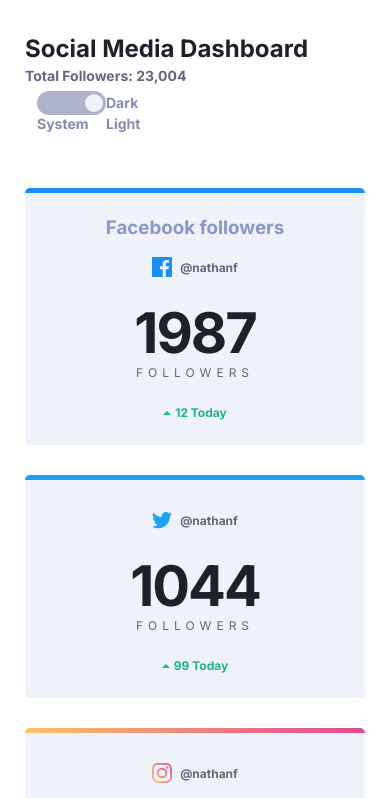
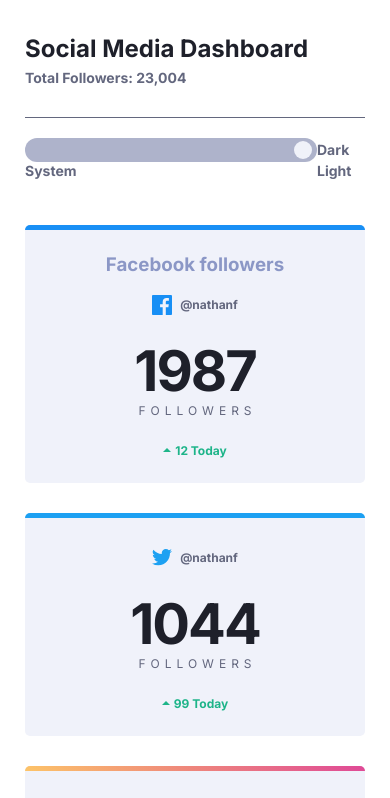
Before and after one commit to thecodercoder/fem-dklt-toggle, a website: page index-accessibility.html in a window 390 px wide. Shown: the top 798 px of the page. Drawn offline with nearby package versions, Linux system fonts and the light colour scheme; files that its build step writes are made by us from their sources.

Commit message:
mobile toggle position and other minor edits
-toggle position for mobile with line
-header media query flex-direction column
-minor change to breakpoints-down small to cover px 639 jump
-toggle label color
-toggle focus state and height slight adjustment
-toggle focus color variables added
-toggle button position slight adjustment
-slight margin-left to centre Followers
-h1 h2 margin-bottom increase
-h2 color

```diff
--- a/app/scss/components/card.scss
+++ b/app/scss/components/card.scss
@@ -125,6 +125,7 @@
     font-weight: 400;
     color: var(--text-color2);
     text-transform: uppercase;
+    margin-left: rem(5);
   }
 
   &__change {
--- a/app/scss/components/header.scss
+++ b/app/scss/components/header.scss
@@ -9,6 +9,10 @@
     justify-content: space-between;
     align-items: center;
   }
+
+  @include breakpoint-down(small) {
+		flex-direction: column;
+	}
 
   &__title {
     width: 100%;
--- a/app/scss/components/toggle.scss
+++ b/app/scss/components/toggle.scss
@@ -7,10 +7,17 @@
   border: none;
   margin: 0;
 
+  @include breakpoint-down(small) {
+    margin-top: rem(30);
+    padding: rem(20) 0 0 0;
+    text-align: left;
+    border-top: rem(1) solid var(--text-color2);
+  }
+
   label {
     font-size: rem(14);
     font-weight: 700;
-    color: var(--toggle);
+    color: var(--text-color2);
 
     &[for='dark'] {
       line-height: rem(24);
@@ -28,9 +35,11 @@
     opacity: 0;
     width: rem(24);
     height: rem(24);
+    cursor: pointer;
 
     &:focus ~ .toggle__button {
-      border: 2px solid white;
+      border: rem(0.015) solid var(--toggle-focus);
+      height: rem(17.985);
     }
   }
 
@@ -48,7 +57,7 @@
   &__button {
     position: absolute;
     left: rem(3);
-    top: rem(3);
+    top: rem(2.778);
     right: 100%;
     width: rem(18);
     height: rem(18);
@@ -58,8 +67,8 @@
   }
 
   #light:checked ~ .toggle__button {
-    left: calc(100% - 21px);
-    right: 3px;
+    left: calc(100% - rem(22.985));
+    right: rem(3);
   }
 
   #system:checked ~ .toggle__button {
--- a/app/scss/globals/colors.scss
+++ b/app/scss/globals/colors.scss
@@ -11,6 +11,7 @@
   --toggle-bg-start: hsl(210, 78%, 56%);
   --toggle-bg-end: hsl(146, 68%, 55%);
   --toggle-light: hsl(230, 19%, 60%);
+  --toggle-focus-light: hsl(0, 0%, 100%);
   --toggle-button-light: hsl(228, 46%, 96%);
   --dark-bg: hsl(230, 17%, 14%);
   --dark-top-bg: hsl(232, 19%, 15%);
@@ -48,6 +49,7 @@
       var(--toggle-bg-start) 98.02%
     );
     --toggle-button: var(--dark-bg);
+    --toggle-focus: var(--toggle-focus-light);
   }
 }
 
@@ -60,6 +62,7 @@ body.light {
   --toggle: var(--toggle-light);
   --toggle-bg: var(--toggle-bg-light);
   --toggle-button: var(--toggle-button-light);
+  --toggle-focus: var(--dark-bg);
 }
 
 body.dark {
@@ -75,4 +78,5 @@ body.dark {
     var(--toggle-bg-start) 98.02%
   );
   --toggle-button: var(--dark-bg);
+  --toggle-focus: var(--toggle-focus-light);
 }
--- a/app/scss/globals/typography.scss
+++ b/app/scss/globals/typography.scss
@@ -9,7 +9,7 @@ h3 {
 
 h1 {
   font-size: rem(24);
-  margin-bottom: rem(3);
+  margin-bottom: rem(5);
   @include breakpoint(large) {
     font-size: rem(28);
   }
@@ -17,7 +17,7 @@ h1 {
 
 h2 {
   font-size: rem(24);
-  margin-bottom: rem(24);
+  margin-bottom: rem(27);
   color: var(--text-color2);
 }
 
--- a/app/scss/util/breakpoints.scss
+++ b/app/scss/util/breakpoints.scss
@@ -7,7 +7,7 @@ $breakpoints-up: (
 
 // 639px, 1149px, 1399px
 $breakpoints-down: (
-	'small': '39.9375em',
+	'small': '39.99em',
 	'medium': '71.8125em',
 	'large': '87.4375em',
 );
```
